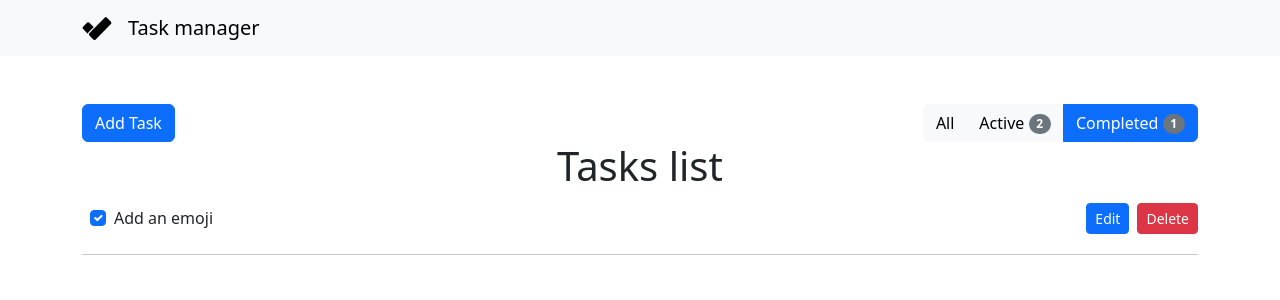
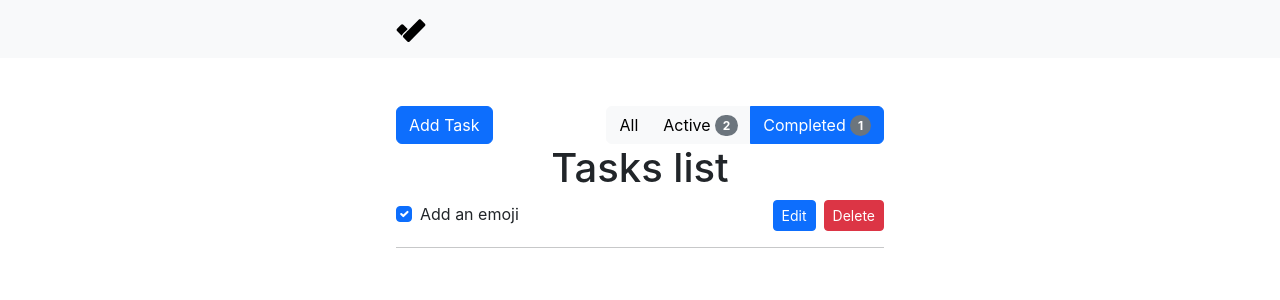
Before and after one commit to sergio-nezhigay/task-manager-ts, a React (Create React App) app: page / in a window 1280 px wide. Shown: the top 300 px of the page. Built offline with nearby package versions, Linux system fonts and the light colour scheme.

Commit message:
checkbox correct

```diff
--- a/package.json
+++ b/package.json
@@ -18,6 +18,7 @@
     "react-bootstrap": "^2.9.0",
     "react-dom": "^18.2.0",
     "react-redux": "^8.1.3",
+    "react-router-dom": "^6.22.2",
     "react-scripts": "5.0.1",
     "redux-persist": "^6.0.0",
     "typescript": "^4.9.5",
--- a/src/App.tsx
+++ b/src/App.tsx
@@ -1,5 +1,5 @@
 import React, { useState } from "react";
-import { Container, Row, Col, Button } from "react-bootstrap";
+import { Row, Col, Button, Stack } from "react-bootstrap";
 
 import { TaskList } from "components/TaskList";
 import { TaskModal } from "components/TaskModal";
@@ -21,15 +21,15 @@ const App: React.FC = () => {
     setSelectedTask(null);
     setIsModalOpen(false);
   };
-
+  console.log("first");
   return (
     <>
       <header>
         <TaskNavbar openModal={openModal} />
       </header>
       <main className="mt-5">
-        <Container className="text-center">
-          <div className="d-flex align-items-center justify-content-between">
+        <div className="text-center container">
+          <Stack direction="horizontal" gap={3}>
             <Button
               variant="primary"
               className="my-2 my-lg-0"
@@ -37,16 +37,12 @@ const App: React.FC = () => {
             >
               Add Task
             </Button>
-            <div className="mb-2 mb-lg-0">
-              <FilterButtons />
-            </div>
-          </div>
 
-          <Row>
-            <Col className="mx-auto">
-              <TaskList />
-            </Col>
-          </Row>
+            <FilterButtons />
+          </Stack>
+
+          <TaskList />
+
           {isModalOpen && (
             <TaskModal
               show={isModalOpen}
@@ -54,7 +50,7 @@ const App: React.FC = () => {
               task={selectedTask}
             />
           )}
-        </Container>
+        </div>
       </main>
     </>
   );
--- a/src/components/FilterButtons.tsx
+++ b/src/components/FilterButtons.tsx
@@ -20,7 +20,7 @@ export const FilterButtons: React.FC = () => {
     dispatch(setStatusFilter(selectedFilter));
 
   return (
-    <ButtonGroup>
+    <ButtonGroup className="ms-auto">
       <Button
         variant={filter === statusFilters.all ? "primary" : "light"}
         onClick={() => handleFilterChange(statusFilters.all)}
--- a/src/components/TaskForm.tsx
+++ b/src/components/TaskForm.tsx
@@ -79,6 +79,7 @@ const TaskForm = ({ task, onHide }: TaskFormProps) => {
               <Form.Check
                 name="completed"
                 label="Completed"
+                id="checkbox"
                 onChange={handleChange}
               />
             </Form.Group>
--- a/src/components/TaskItem.tsx
+++ b/src/components/TaskItem.tsx
@@ -1,6 +1,6 @@
 import React, { useState } from "react";
 import { useDispatch } from "react-redux";
-import { Form, Button } from "react-bootstrap";
+import { Form, Button, Stack } from "react-bootstrap";
 
 import { deleteTask, toggleTaskStatus } from "store/tasksSlice";
 import { TaskModal } from "components/TaskModal";
@@ -25,23 +25,21 @@ export const TaskItem: React.FC<TaskItemProps> = ({ task }) => {
   const handleToggleStatusClick = () => {
     dispatch(toggleTaskStatus(task.id));
   };
+  const checkboxId = `check_${task.id}`;
 
   return (
     <>
-      <div className="d-flex justify-content-between align-items-center w-100">
-        <div
-          role="button"
-          onClick={handleToggleStatusClick}
-          className="d-flex align-items-center "
-        >
-          <Form.Check
-            type="checkbox"
-            checked={task.completed}
-            className="m-2"
-          />
-          <span>{task.recordText}</span>
-        </div>
-        <div className="text-end">
+      <Stack direction="horizontal" gap={3}>
+        <Form.Check
+          type="checkbox"
+          checked={task.completed}
+          onChange={handleToggleStatusClick}
+          label={task.recordText}
+          id={checkboxId}
+          className="cursor-pointer"
+        />
+
+        <div className="ms-auto">
           <Button
             variant="primary"
             onClick={handleEditClick}
@@ -54,8 +52,8 @@ export const TaskItem: React.FC<TaskItemProps> = ({ task }) => {
             Delete
           </Button>
         </div>
-      </div>
-      <hr className="w-100" />
+      </Stack>
+      <hr />
       {isModalOpen && (
         <TaskModal
           show={isModalOpen}
--- a/src/components/TaskList.tsx
+++ b/src/components/TaskList.tsx
@@ -21,7 +21,7 @@ export const TaskList: React.FC = () => {
         </>
       ) : (
         <>
-          <h1>No tasks filtered</h1>
+          <h1>No tasks found</h1>
           <p>You can add tasks using "Add task" button</p>
         </>
       )}
--- a/src/components/TaskNavbar.tsx
+++ b/src/components/TaskNavbar.tsx
@@ -1,4 +1,5 @@
 import React from "react";
+import { Link } from "react-router-dom";
 import { Navbar, Container } from "react-bootstrap";
 
 import { ITask } from "types";
@@ -13,9 +14,11 @@ export const TaskNavbar: React.FC<TaskNavbarProps> = ({ openModal }) => {
     <Navbar collapseOnSelect expand="lg" className="bg-body-tertiary">
       <Container>
         <Navbar.Brand className="d-flex align-items-center justify-content-center gap-3">
-          <img src={img} alt="Logo" width="30" height="30" />
-          <span>Task manager</span>
+          <Link to="/">
+            <img src={img} alt="Logo" width="30" height="30" />
+          </Link>
         </Navbar.Brand>
+
         <Navbar.Toggle aria-controls="responsive-navbar-nav" />
       </Container>
     </Navbar>
--- a/src/index.css
+++ b/src/index.css
@@ -12,6 +12,16 @@ code {
     monospace;
 }
 
+@media (min-width: 992px) {
+  .container {
+    max-width: 40%;
+  }
+}
 .d-flex {
   gap: 20px;
 }
+
+input[type="checkbox"],
+input[type="checkbox"] + label {
+  cursor: pointer;
+}
--- a/src/index.tsx
+++ b/src/index.tsx
@@ -1,3 +1,5 @@
+import { BrowserRouter } from "react-router-dom";
+
 import { createRoot } from "react-dom/client";
 import { PersistGate } from "redux-persist/integration/react";
 import { persistor } from "./store/store";
@@ -6,13 +8,16 @@ import store from "./store/store";
 import App from "./App";
 
 import "bootstrap/dist/css/bootstrap.min.css";
+import "./index.css";
 
 const root = createRoot(document.getElementById("root")!);
 
 root.render(
-  <Provider store={store}>
-    <PersistGate loading={null} persistor={persistor}>
-      <App />
-    </PersistGate>
-  </Provider>
+  <BrowserRouter>
+    <Provider store={store}>
+      <PersistGate loading={null} persistor={persistor}>
+        <App />
+      </PersistGate>
+    </Provider>
+  </BrowserRouter>
 );
```
Also changed, not shown: 1 other file (tests, documents, lock files or other folders).
